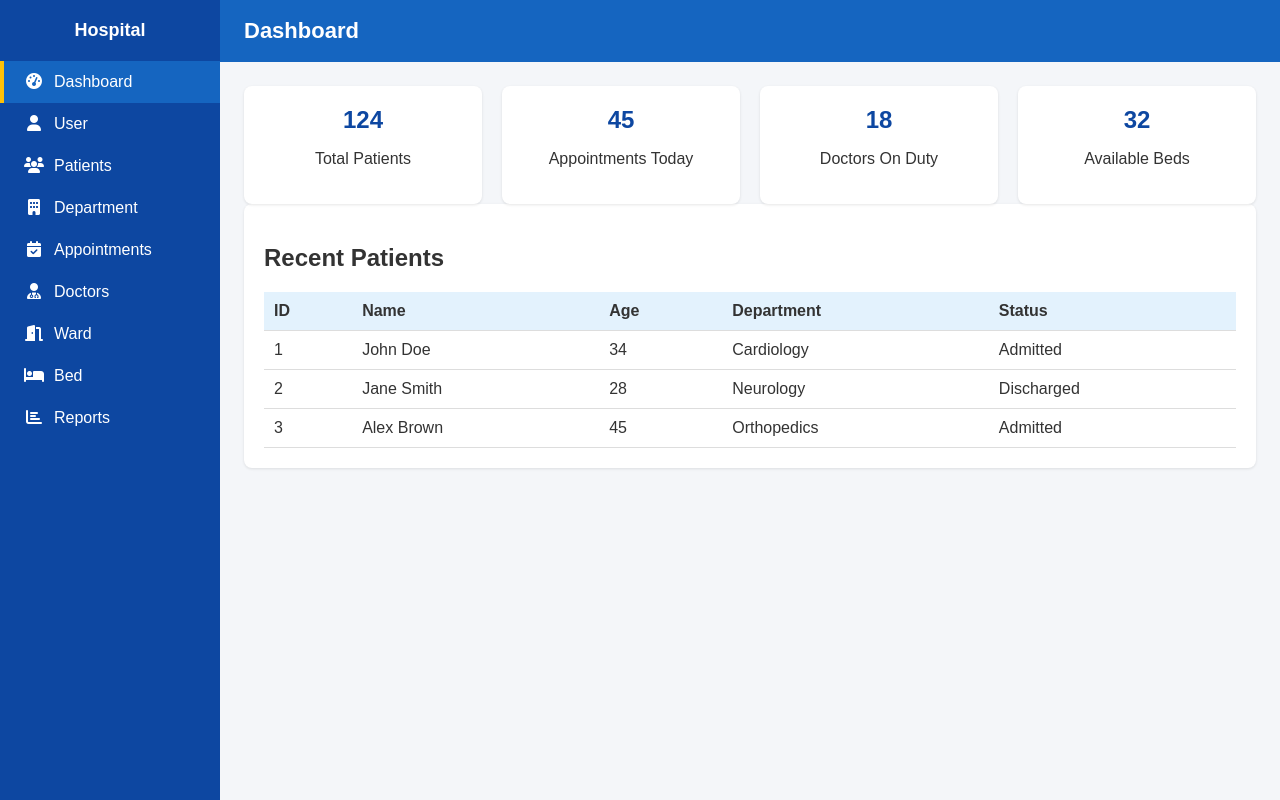
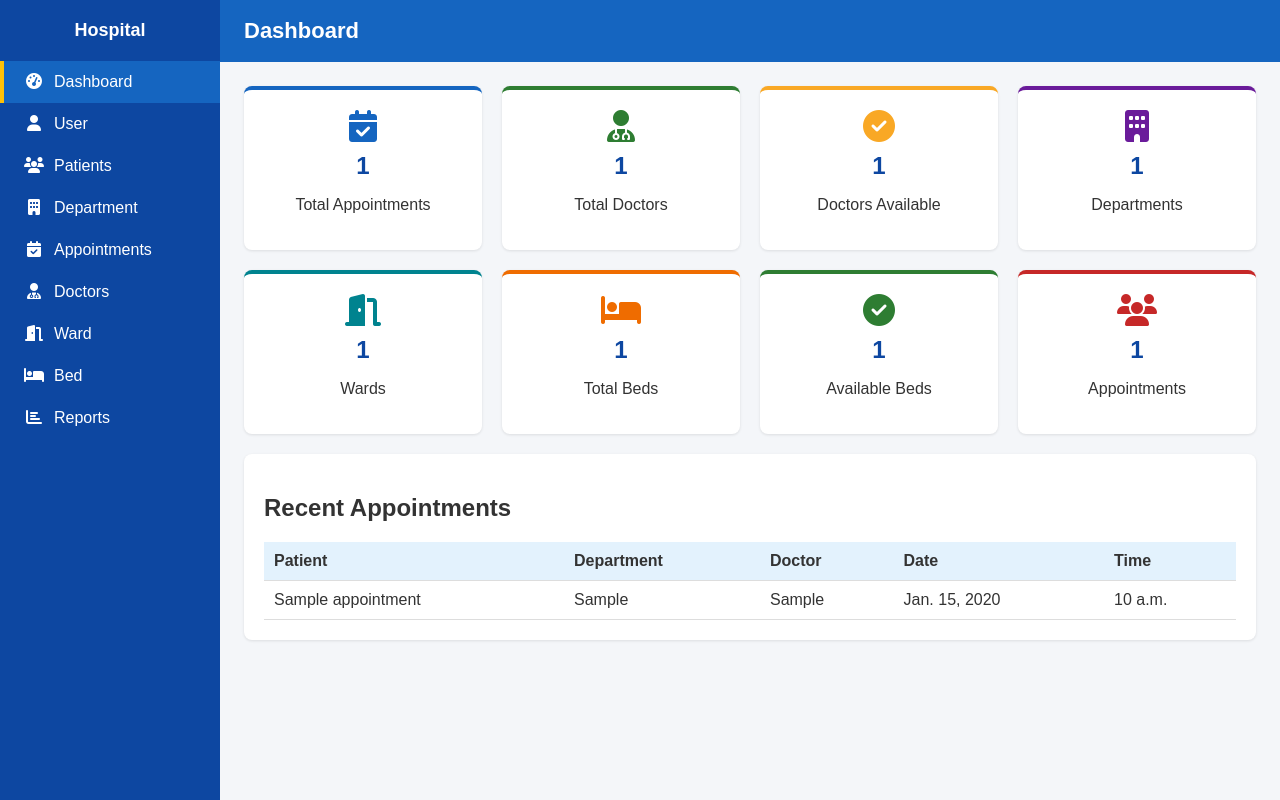
Before and after one commit to RAKIB6348/hospital_django, a Django app: page / in a window 1280 px wide. Run offline with Django 5.2, Linux system fonts and the light colour scheme; tables that the repository leaves empty hold one stand-in row (values such as "Sample post").

Commit message:
update dashboard

```diff
--- a/patient/templates/patient/base.html
+++ b/patient/templates/patient/base.html
@@ -30,9 +30,10 @@
         .main header h1 { margin: 0; font-size: 22px; }
         .container { padding: 24px; }
         .card { background: white; border-radius: 8px; padding: 20px; margin-bottom: 20px; box-shadow: 0 1px 3px rgba(0,0,0,0.1); }
-        .stats { display: flex; gap: 20px; }
+        .stats { display: flex; gap: 20px; margin-bottom: 20px; }
         .stat { flex: 1; background: white; border-radius: 8px; padding: 20px; text-align: center; box-shadow: 0 1px 3px rgba(0,0,0,0.1); }
         .stat h2 { margin: 0; color: #0d47a1; }
+        .stat i { font-size: 32px; margin-bottom: 10px; display: block; }
         table { width: 100%; border-collapse: collapse; }
         th, td { padding: 10px; text-align: left; border-bottom: 1px solid #ddd; }
         th { background: #e3f2fd; }
--- a/patient/templates/patient/dashboard.html
+++ b/patient/templates/patient/dashboard.html
@@ -2,27 +2,41 @@
 
 {% block content %}
 <div class="stats">
-    <div class="stat"><h2>124</h2><p>Total Patients</p></div>
-    <div class="stat"><h2>45</h2><p>Appointments Today</p></div>
-    <div class="stat"><h2>18</h2><p>Doctors On Duty</p></div>
-    <div class="stat"><h2>32</h2><p>Available Beds</p></div>
+    <div class="stat" style="border-top: 4px solid #1565c0;"><i class="fas fa-calendar-check" style="color: #1565c0;"></i><h2>{{ total_appointments }}</h2><p>Total Appointments</p></div>
+    <div class="stat" style="border-top: 4px solid #2e7d32;"><i class="fas fa-user-md" style="color: #2e7d32;"></i><h2>{{ total_doctors }}</h2><p>Total Doctors</p></div>
+    <div class="stat" style="border-top: 4px solid #f9a825;"><i class="fas fa-check-circle" style="color: #f9a825;"></i><h2>{{ available_doctors }}</h2><p>Doctors Available</p></div>
+    <div class="stat" style="border-top: 4px solid #6a1b9a;"><i class="fas fa-building" style="color: #6a1b9a;"></i><h2>{{ total_departments }}</h2><p>Departments</p></div>
+</div>
+<div class="stats">
+    <div class="stat" style="border-top: 4px solid #00838f;"><i class="fas fa-door-open" style="color: #00838f;"></i><h2>{{ total_wards }}</h2><p>Wards</p></div>
+    <div class="stat" style="border-top: 4px solid #ef6c00;"><i class="fas fa-bed" style="color: #ef6c00;"></i><h2>{{ total_beds }}</h2><p>Total Beds</p></div>
+    <div class="stat" style="border-top: 4px solid #2e7d32;"><i class="fas fa-check-circle" style="color: #2e7d32;"></i><h2>{{ available_beds }}</h2><p>Available Beds</p></div>
+    <div class="stat" style="border-top: 4px solid #c62828;"><i class="fas fa-users" style="color: #c62828;"></i><h2>{{ total_appointments }}</h2><p>Appointments</p></div>
 </div>
 <div class="card">
-    <h2>Recent Patients</h2>
+    <h2>Recent Appointments</h2>
     <table>
         <thead>
             <tr>
-                <th>ID</th>
-                <th>Name</th>
-                <th>Age</th>
+                <th>Patient</th>
                 <th>Department</th>
-                <th>Status</th>
+                <th>Doctor</th>
+                <th>Date</th>
+                <th>Time</th>
             </tr>
         </thead>
         <tbody>
-            <tr><td>1</td><td>John Doe</td><td>34</td><td>Cardiology</td><td>Admitted</td></tr>
-            <tr><td>2</td><td>Jane Smith</td><td>28</td><td>Neurology</td><td>Discharged</td></tr>
-            <tr><td>3</td><td>Alex Brown</td><td>45</td><td>Orthopedics</td><td>Admitted</td></tr>
+            {% for appointment in recent_appointments %}
+            <tr>
+                <td>{{ appointment.patient_name }}</td>
+                <td>{{ appointment.department }}</td>
+                <td>{{ appointment.doctor }}</td>
+                <td>{{ appointment.date }}</td>
+                <td>{{ appointment.time }}</td>
+            </tr>
+            {% empty %}
+            <tr><td colspan="5">No appointments yet.</td></tr>
+            {% endfor %}
         </tbody>
     </table>
 </div>
--- a/patient/views.py
+++ b/patient/views.py
@@ -1,12 +1,23 @@
 from django.shortcuts import get_object_or_404, redirect, render
 
 from .models import Appointment
+from config.models import Bed, Ward
 from department.models import Department
 from doctor.models import Doctor
 
 
 def dashboard(request):
-    return render(request, 'patient/dashboard.html')
+    context = {
+        'total_appointments': Appointment.objects.count(),
+        'total_doctors': Doctor.objects.count(),
+        'available_doctors': Doctor.objects.filter(available=True).count(),
+        'total_departments': Department.objects.count(),
+        'total_wards': Ward.objects.count(),
+        'total_beds': Bed.objects.count(),
+        'available_beds': Bed.objects.filter(status='available').count(),
+        'recent_appointments': Appointment.objects.order_by('-date', '-time')[:5],
+    }
+    return render(request, 'patient/dashboard.html', context)
 
 
 def appointment_list(request):
```
